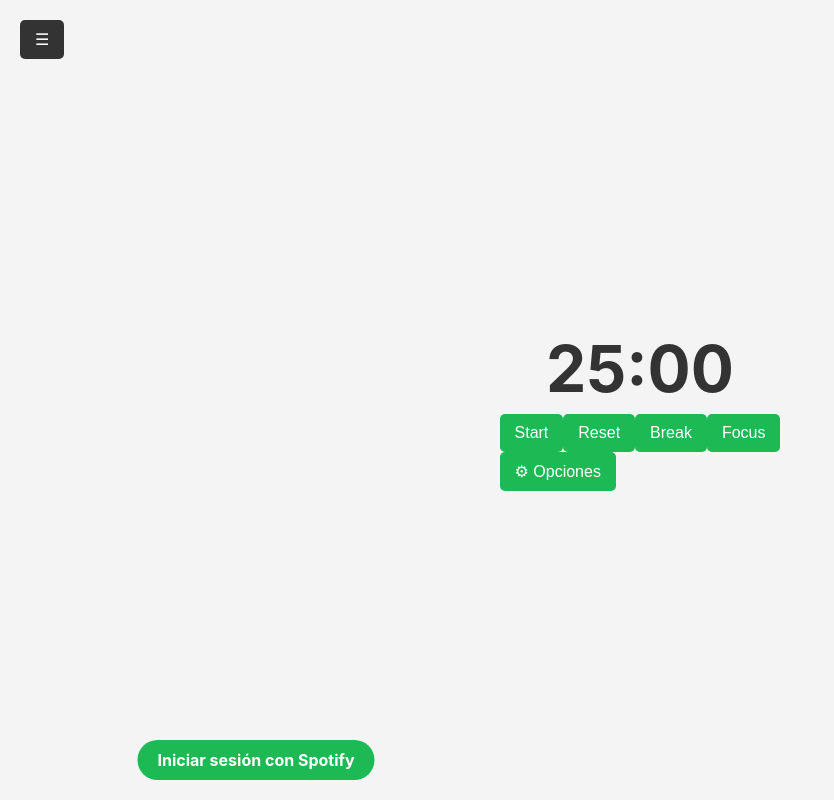
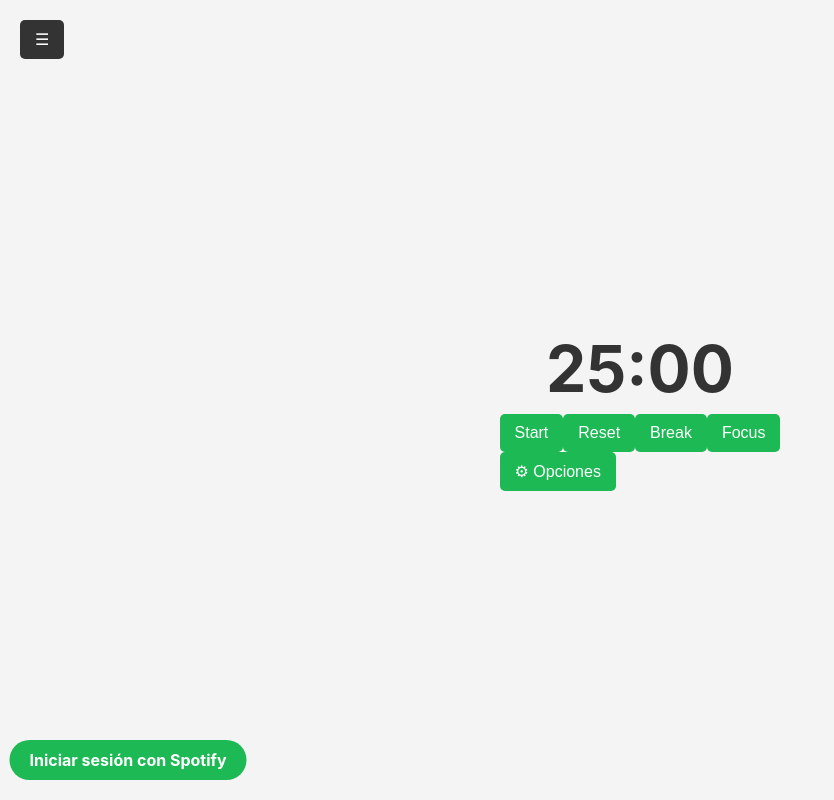
Before and after one commit to Diverfox/Studybara, a React (Create React App) app: page / in a window 1280 px wide. Shown: the whole page, without its empty margins (0-834 px from the left). Built offline with nearby package versions, Linux system fonts and the light colour scheme.

Commit message:
bottonSesion

```diff
--- a/src/styles/index.css
+++ b/src/styles/index.css
@@ -79,10 +79,10 @@ code {
 
 
 .spotify-login-btn {
-  position: fixed; /* Fija la posición */
-  bottom: 20px; /* Lo ubica en la parte inferior */
-  left: 20%; /* Lo centra horizontalmente */
-  transform: translateX(-50%); /* Ajusta el centrado exacto */
+  position: fixed;
+  bottom: 20px;
+  left: 10%;
+  transform: translateX(-50%);
   padding: 10px 20px;
   background-color: #1DB954;
   color: white;
```
